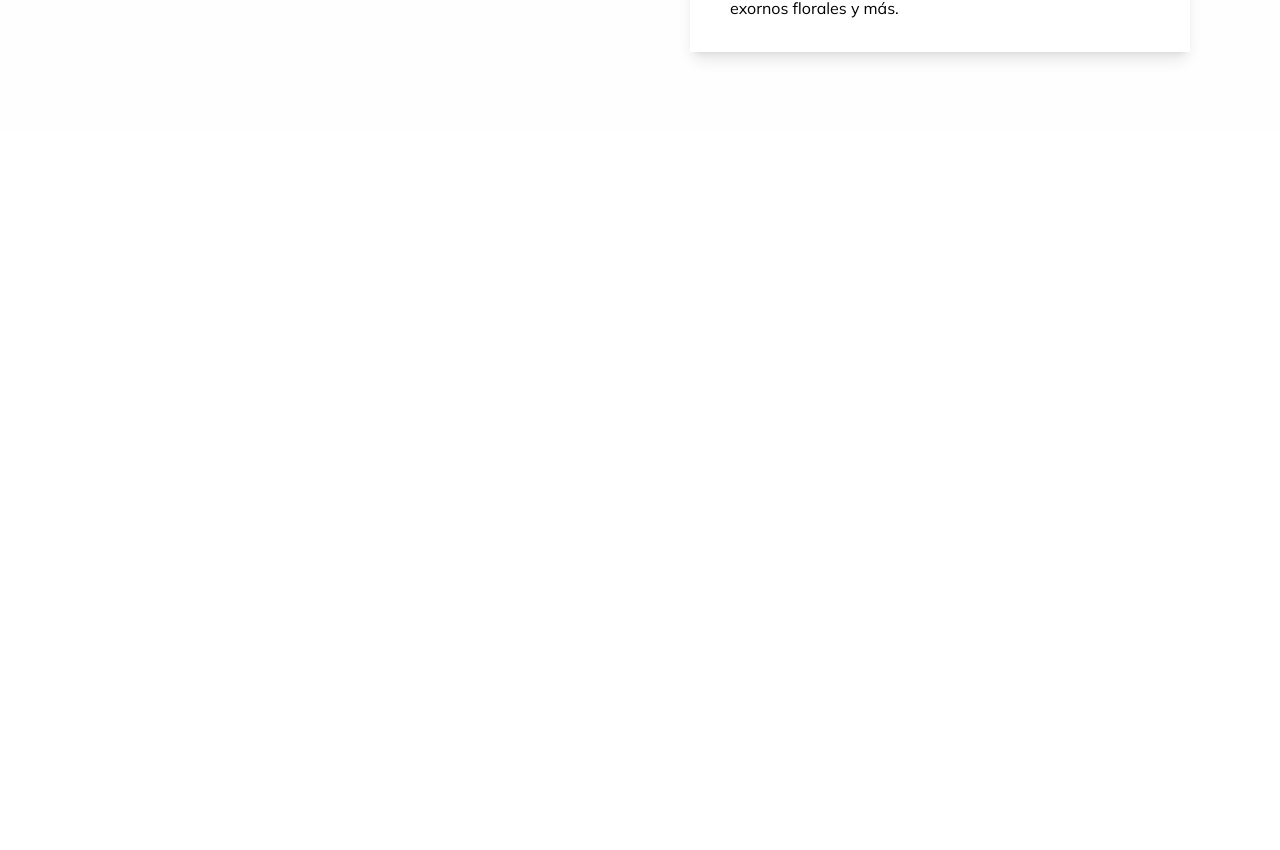
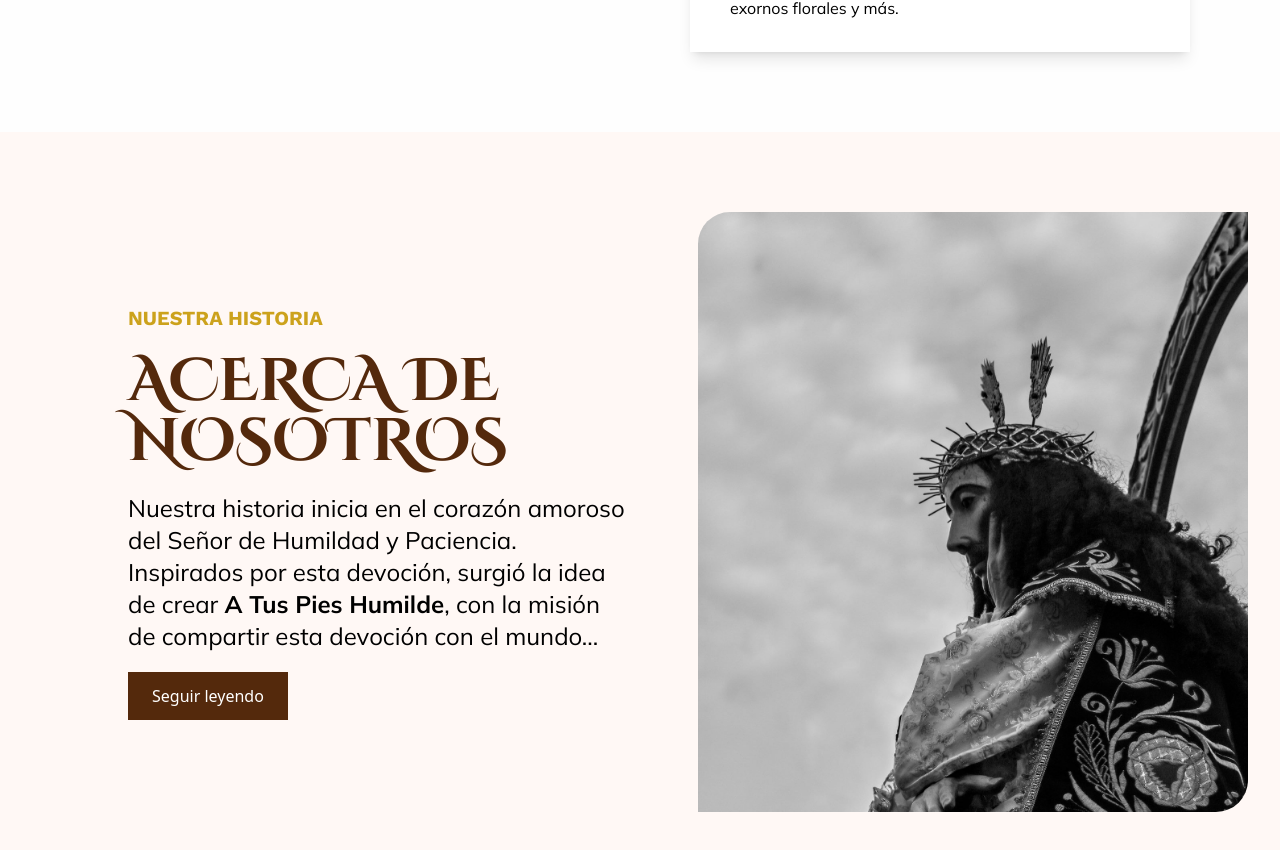
Before and after one commit to martinalonsonu/atph-website, a Next.js app: page / in a window 1280 px wide. Shown: the part 2012-2862 px from the top of the page. Before the commit the page ends 2144 px from the top, so only its background shows below. Built offline with nearby package versions, Linux system fonts and the light colour scheme.

Commit message:
feat: about section

```diff
--- a/src/app/globals.css
+++ b/src/app/globals.css
@@ -37,12 +37,6 @@ a:hover {
   text-decoration: none;
 }
 
-button {
-    font-family: inherit;
-    border-style: none;
-    background-color: transparent;
-}
-
 address {
   font-style: normal;
 }
@@ -50,7 +44,6 @@ address {
 .react-share__ShareButton {
   display: flex;
 }
-
 
 /* body {
     width: 100%;
--- a/src/app/page.tsx
+++ b/src/app/page.tsx
@@ -1,3 +1,4 @@
+import AboutSection from "@/components/aboutSection";
 import HeaderNav from "@/components/headerNav";
 import HeroSection from "@/components/heroSection";
 import ServicesSection from "@/components/servicesSection";
@@ -9,6 +10,7 @@ export default function Home() {
       <main className="w-full">
         <HeroSection />
         <ServicesSection />
+        <AboutSection />
       </main>
     </div>
   );
--- /dev/null
+++ b/src/components/aboutSection.tsx
@@ -0,0 +1,54 @@
+import React from "react";
+
+import Link from "next/link";
+import Wrapper from "./wrapper";
+import Image from "next/image";
+const AboutSection = () => {
+  return (
+    <section className="w-full bg-[#fff8f5] relative py-6 lg:py-20">
+      <Wrapper>
+        <div className="w-full gap-5 relative flex flex-col items-center lg:flex-row px-4 lg:px-0">
+          <div className="lg:max-w-[50%] w-full gap-2.5 xl:ml-24 flex flex-col lg:gap-5 items-start">
+            <p className="font-work text-base sm:text-xl font-bold text-[#cca21c]">
+              NUESTRA HISTORIA
+            </p>
+            <h3 className="font-cinzel text-2xl sm:text-4xl lg:text-6xl font-bold text-[#54290c]">
+              ACERCA DE NOSOTROS
+            </h3>
+            <p className="w-full text-[15px] max-w-[500px] sm:text-2xl font-mulish">
+              Nuestra historia inicia en el corazón amoroso del Señor de
+              Humildad y Paciencia. Inspirados por esta devoción, surgió la idea
+              de crear <b>A Tus Pies Humilde</b>, con la misión de compartir
+              esta devoción con el mundo...
+            </p>
+            <button className="bg-[#54290c] text-white px-6 py-3 text-base">
+              <Link href="/about">Seguir leyendo</Link>
+            </button>
+          </div>
+          <div className="lg:max-w-[50%] w-full">
+            {/* Imagen para mobile */}
+            <Image
+              src="/assets/about-mobile.jpg"
+              alt="A Tus Pies Humilde"
+              width={500}
+              height={500}
+              className="w-full h-[300px] object-cover rounded-br-4xl rounded-tl-4xl lg:hidden"
+              loading="lazy"
+            />
+            {/* Imagen para desktop */}
+            <Image
+              src="/assets/about-desktop.jpg"
+              alt="A Tus Pies Humilde"
+              width={500}
+              height={500}
+              className="w-full h-[600px] object-cover rounded-br-4xl rounded-tl-4xl hidden lg:block"
+              loading="lazy"
+            />
+          </div>
+        </div>
+      </Wrapper>
+    </section>
+  );
+};
+
+export default AboutSection;
```
Also changed, not shown: public/assets/about-desktop.jpg (added), public/assets/about-mobile.jpg (added). Lines whose indentation alone changed are shown as unchanged.
